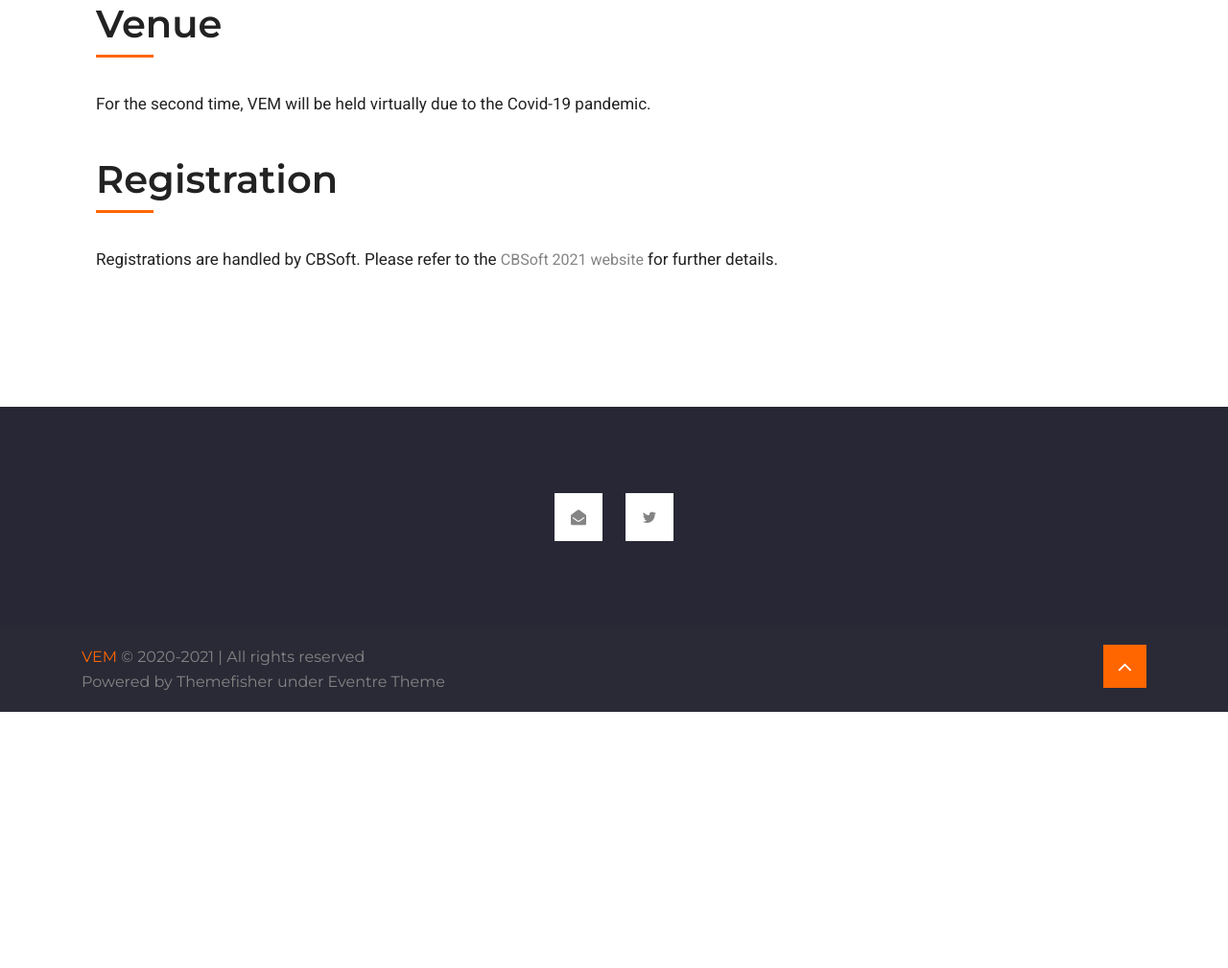
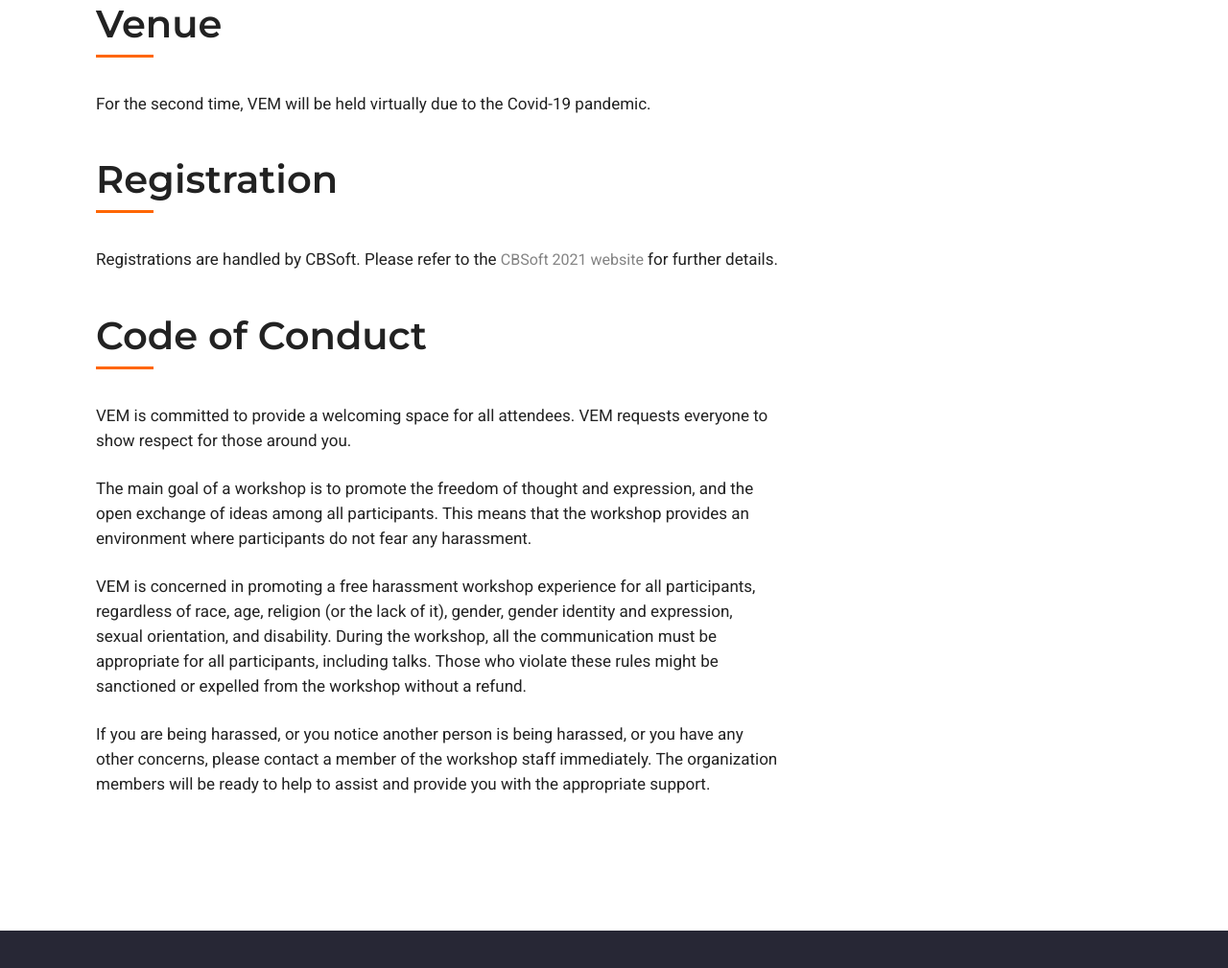
Before and after one commit to vem-workshop/vem2021, a plain HTML site: page attending.html in a window 1280 px wide. Shown: the part 395-1404 px from the top of the page at 96% size. Before the commit the page ends 1137 px from the top, so only its background shows below. Drawn offline with Linux system fonts and the light colour scheme; some packages are replaced by stand-ins of ours; a script that the page names is missing.

Commit message:
Add code of conduct (#27)
Co-authored-by: Ebert <f.ebert@tue.nl>

```diff
--- a/attending.html
+++ b/attending.html
@@ -111,6 +111,25 @@
                                 Registrations are handled by CBSoft. Please refer to the <a href="http://cbsoft2021.joinville.udesc.br/" target="_blank">CBSoft 2021 website</a> for further details.
                             </p>
                         </div>
+                      </br>
+                      <h2>Code of Conduct</h2>
+                      <div class="description-one">
+                          <p>
+                            VEM is committed to provide a welcoming space for all attendees. VEM requests everyone to show respect for those around you.
+                          </p>
+                          </br>
+                          <p>
+                            The main goal of a workshop is to promote the freedom of thought and expression, and the open exchange of ideas among all participants. This means that the workshop provides an environment where participants do not fear any harassment.
+                          </p>
+                          </br>
+                          <p>
+                            VEM is concerned in promoting a free harassment workshop experience for all participants, regardless of race, age, religion (or the lack of it), gender, gender identity and expression, sexual orientation, and disability. During the workshop, all the communication must be appropriate for all participants, including talks. Those who violate these rules might be sanctioned or expelled from the workshop without a refund.
+                          </p>
+                          </br>
+                          <p>
+                            If you are being harassed, or you notice another person is being harassed, or you have any other concerns, please contact a member of the workshop staff immediately. The organization members will be ready to help to assist and provide you with the appropriate support.
+                          </p>
+                      </div>
                     </div>
                 </div>
             </div>
```
